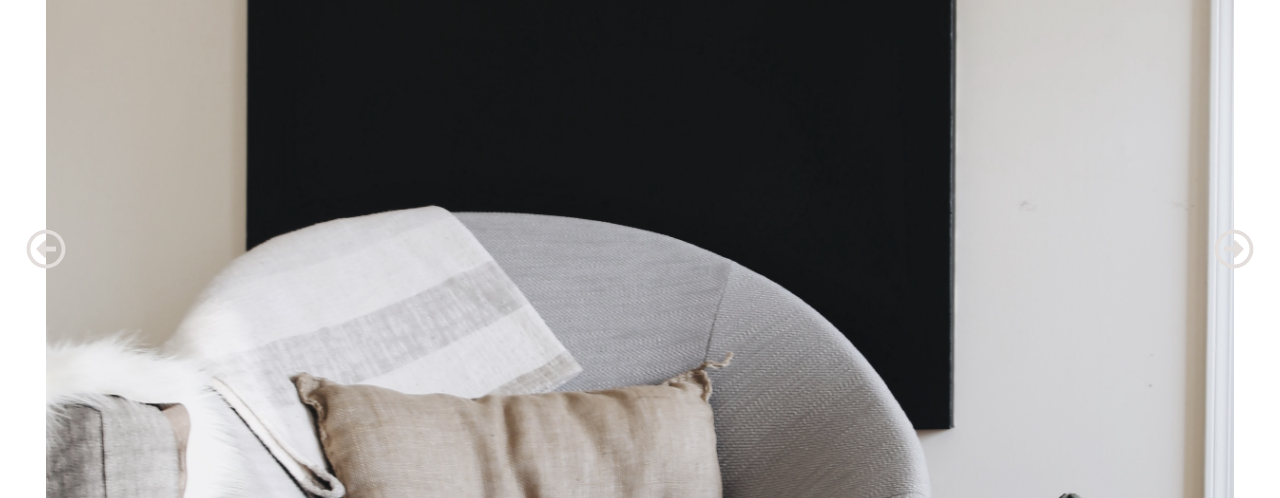
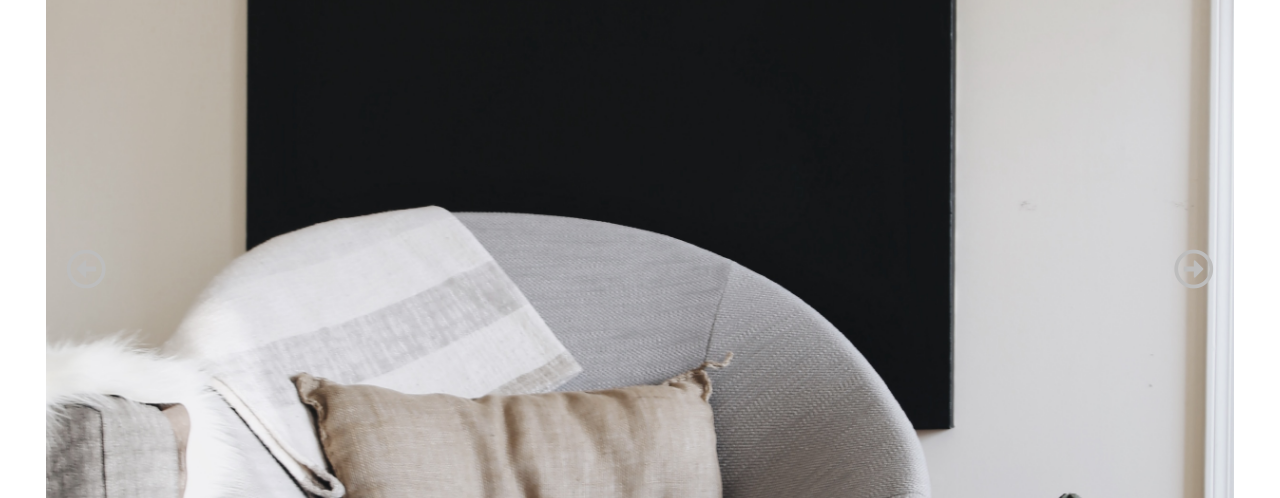
Before and after one commit to babipaula/06.arteto, a PHP site: page / in a window 1280 px wide. Shown: the part 2550-3048 px from the top of the page. Run offline with PHP 8.4, Linux system fonts and the light colour scheme.

Commit message:
Add files via upload

```diff
--- a/CSS/estilo.css
+++ b/CSS/estilo.css
@@ -119,7 +119,11 @@ h1,h2,h3,h4,h5{
     cursor: pointer;
     position: absolute;
     max-height: 2rem;
-    left: -1rem;
+    left: 1rem;
+    font-size: 2rem;
+    top: 50%;
+    vertical-align: middle;
+    color:#bdbdbd;
 
 }
 
@@ -127,7 +131,11 @@ h1,h2,h3,h4,h5{
     cursor: pointer;
     position: absolute;
     max-height: 2rem;
-    right: -1rem;
+    right: 1rem;
+    font-size: 2rem;
+    top: 50%;
+    vertical-align: middle;
+    color:#bdbdbd;
 
 }
 
--- a/index.html
+++ b/index.html
@@ -175,8 +175,8 @@
                     <div class="row">
                         <div id="portfolio_img_principal" class="col-12">
 
-                            <img  id="controle_esquerdo" onclick=" Portfolio_prev()" class="img-fluid" src="arrow-alt-circle-left-regular.svg">
-                            <img id="controle_direito" onclick="Portfolio_next()" class="img-fluid" src="arrow-alt-circle-right-regular.svg">
+                            <i onclick=" Portfolio_prev()" id="controle_esquerdo" class="far fa-arrow-alt-circle-left"></i>
+                            <i id="controle_direito" onclick="Portfolio_next()" class="far fa-arrow-alt-circle-right"></i>
 
                         </div>
 
```
